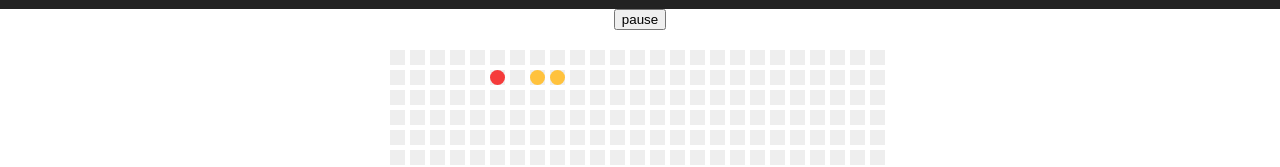
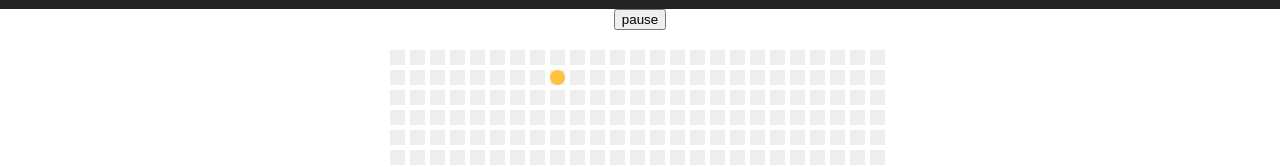
Before and after one commit to mckincy/react-snake, a React (Create React App) app: page / in a window 1280 px wide. Shown: the part 181-348 px from the top of the page. Built offline with nearby package versions, Linux system fonts and the light colour scheme.

Commit message:
add resetFood func

```diff
--- a/src/App.js
+++ b/src/App.js
@@ -1,23 +1,17 @@
 import React, { Component } from 'react';
 import logo from './logo.svg';
 import './App.css';
-import Snake from './snake.js'
+import Snake from './components/Snake.js'
 
 class App extends Component {
   render() {
     return (
       <div className="App">
-        <style jsx={"true"}>{`
-
-        `}</style>
         <header className="App-header">
           <img src={logo} className="App-logo" alt="logo" />
           <h1 className="App-title">React snake game</h1>
         </header>
-
-
-          <Snake/>
-
+        <Snake/>
       </div>
     );
   }
--- a/src/snake.js
+++ b/src/components/Snake.js
@@ -7,14 +7,12 @@ export default class Snake extends Component {
       left:20
     }],
     direct: 'right',
-    food:{
-      top:20,
-      left:100
-    },
+    food:{},
     interval:'',
     isRunning: 'pause'
   }
-  componentWillMount(){
+  componentDidMount(){
+    this.resetFood()
     this.keyEvents()
   }
   keyEvents = () => {
@@ -48,9 +46,8 @@ export default class Snake extends Component {
       interval: interval
     })
   }
-  pause(){
+  pause = () => {
     if(this.state.isRunning === 'pause') {
-      console.log(this.state.isRunning)
       let  interval = this.state.interval;
       window.clearInterval(interval);
       this.setState({isRunning:'start'});
@@ -61,7 +58,6 @@ export default class Snake extends Component {
   }
   move = (direct) => {
     let snakeNodes = this.state.snakeNodes, head;
-    console.log(snakeNodes)
     let curPos = this.getCurPos()
     switch(direct){
       case 'up':
@@ -71,13 +67,12 @@ export default class Snake extends Component {
         }
         snakeNodes = [
           head,
-          ...this.state.snakeNodes.slice(0, this.state.snakeNodes.length - 1)
+          ...snakeNodes.slice(0, snakeNodes.length - 1)
         ]
         this.setState({
           direct: direct,
           snakeNodes: snakeNodes
         })
-        console.log(snakeNodes)
         break
       case 'right':
         head = {
@@ -86,7 +81,7 @@ export default class Snake extends Component {
         }
         snakeNodes = [
           head,
-          ...this.state.snakeNodes.slice(0, this.state.snakeNodes.length - 1)
+          ...snakeNodes.slice(0, snakeNodes.length - 1)
         ]
         this.setState({
           direct: direct,
@@ -101,13 +96,12 @@ export default class Snake extends Component {
         }
         snakeNodes = [
           head,
-          ...this.state.snakeNodes.slice(0, this.state.snakeNodes.length - 1)
+          ...snakeNodes.slice(0, snakeNodes.length - 1)
         ]
         this.setState({
           direct: direct,
           snakeNodes: snakeNodes
         })
-        console.log(snakeNodes)
         break
       case 'left':
         head = {
@@ -116,13 +110,12 @@ export default class Snake extends Component {
         }
         snakeNodes = [
           head,
-          ...this.state.snakeNodes.slice(0, this.state.snakeNodes.length - 1)
+          ...snakeNodes.slice(0, snakeNodes.length - 1)
         ]
         this.setState({
           direct: direct,
           snakeNodes: snakeNodes
         })
-        console.log(snakeNodes)
         break
       default:
         return
@@ -138,13 +131,26 @@ export default class Snake extends Component {
     this.setState({
       snakeNodes:[...c, curPos]
     })
+    this.resetFood()
   }
   getCurPos = () => ({
       left : this.state.snakeNodes[0].left,
       top : this.state.snakeNodes[0].top
   })
 
+  resetFood = () => {
+    let left = parseInt(Math.random() * 48) * 10,
+      top = parseInt(Math.random() * 58) * 10;
+    this.setState({
+      food: {
+        top: top % 20 === 0 ? top : top - 10,
+        left: left % 20 === 0 ? left : left - 10
+      }
+    })
+  }
+
   render(){
+    console.log(this.state.food)
     return (
       <div>
         <button id="startGame" onClick={this.pause.bind(this)}>{this.state.isRunning}</button>
```
